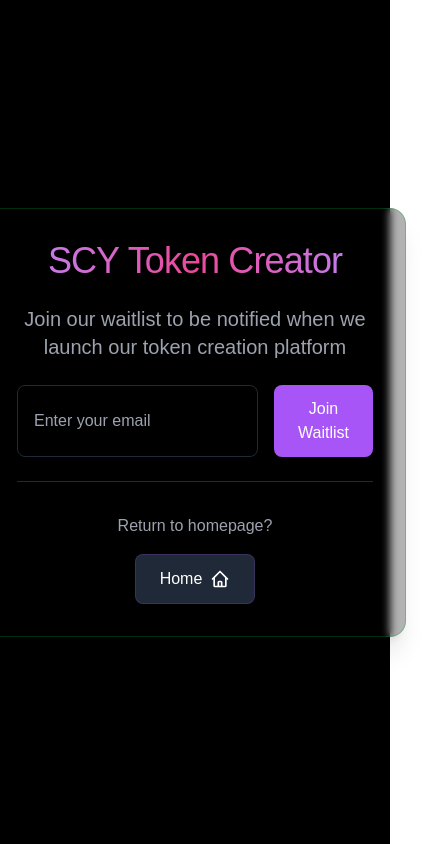
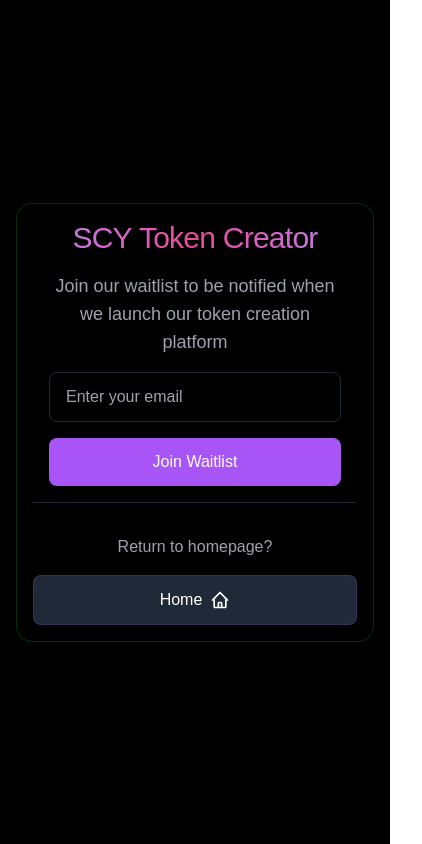
Before and after one commit to peter-sp-1/tokenflowzy, a React (Vite) app: page /waitlist in a window 390 px wide. Shown: the whole page, 422 px wide, since content can reach past the window. Built offline with nearby package versions, Linux system fonts and the light colour scheme; no server answers; the HTML template or start-up script is replaced by a standard one.

Commit message:
mobile view

```diff
--- a/src/components/Waitlist.tsx
+++ b/src/components/Waitlist.tsx
@@ -55,38 +55,38 @@ const Waitlist: React.FC = () => {
   };
 
   return (
-    <div className="min-h-screen flex items-center justify-center bg-[#000000]">
-      <div className="max-w-4xl mx-auto px-4 py-16">
+    <div className="min-h-screen flex items-center justify-center bg-[#000000] px-4">
+      <div className="w-full max-w-4xl mx-auto py-8 sm:py-16">
         <motion.div
           initial={{ opacity: 0, y: 20 }}
           animate={{ opacity: 1, y: 0 }}
-          className="backdrop-blur-sm bg-black/30 rounded-2xl shadow-xl border border-[#009933]/30 p-8 relative overflow-hidden"
+          className="backdrop-blur-sm bg-black/30 rounded-2xl shadow-xl border border-[#009933]/30 p-4 sm:p-8 relative overflow-hidden"
         >
-          <div className="text-center space-y-6">
-            <h1 className="text-4xl sm:text-5xl md:text-7xl font-light tracking-tight bg-clip-text text-transparent bg-gradient-to-r from-purple-400 via-pink-500 to-purple-400">
+          <div className="text-center space-y-4 sm:space-y-6">
+            <h1 className="text-3xl sm:text-4xl md:text-7xl font-light tracking-tight bg-clip-text text-transparent bg-gradient-to-r from-purple-400 via-pink-500 to-purple-400">
               <span className="font-extralight">SCY</span>
               <span className="font-medium"> Token </span>
               <span className="font-extralight">Creator</span>
             </h1>
 
-            <p className="text-gray-400 text-xl max-w-2xl mx-auto">
+            <p className="text-gray-400 text-lg sm:text-xl max-w-2xl mx-auto px-4">
               Join our waitlist to be notified when we launch our token creation platform
             </p>
 
-            <form onSubmit={handleSubmit} className="max-w-md mx-auto space-y-6">
-              <div className="flex gap-4">
+            <form onSubmit={handleSubmit} className="max-w-md mx-auto space-y-6 px-4">
+              <div className="flex flex-col sm:flex-row gap-4">
                 <input
                   type="email"
                   value={email}
                   onChange={(e) => setEmail(e.target.value)}
                   placeholder="Enter your email"
-                  className="flex-grow px-4 py-3 rounded-lg bg-black/50 border border-gray-800 text-white focus:border-purple-500 transition-colors"
+                  className="w-full px-4 py-3 rounded-lg bg-black/50 border border-gray-800 text-white focus:border-purple-500 transition-colors"
                   required
                   disabled={isLoading}
                 />
                 <button
                   type="submit"
-                  className={`px-6 py-3 bg-purple-500 text-white rounded-lg transition-colors ${
+                  className={`w-full sm:w-auto px-6 py-3 bg-purple-500 text-white rounded-lg transition-colors ${
                     isLoading ? 'opacity-50 cursor-not-allowed' : 'hover:bg-purple-600'
                   }`}
                   disabled={isLoading}
@@ -100,7 +100,7 @@ const Waitlist: React.FC = () => {
               <p className="text-gray-400 mb-4">Return to homepage?</p>
               <button
                 onClick={handleHomeClick}
-                className="px-6 py-3 bg-gray-800 text-white rounded-lg hover:bg-gray-700 transition-colors border border-purple-500/20 hover:border-purple-500/50 flex items-center gap-2 mx-auto cursor-pointer"
+                className="w-full sm:w-auto px-6 py-3 bg-gray-800 text-white rounded-lg hover:bg-gray-700 transition-colors border border-purple-500/20 hover:border-purple-500/50 flex items-center justify-center gap-2 mx-auto cursor-pointer"
               >
                 Home
                 <svg
```
